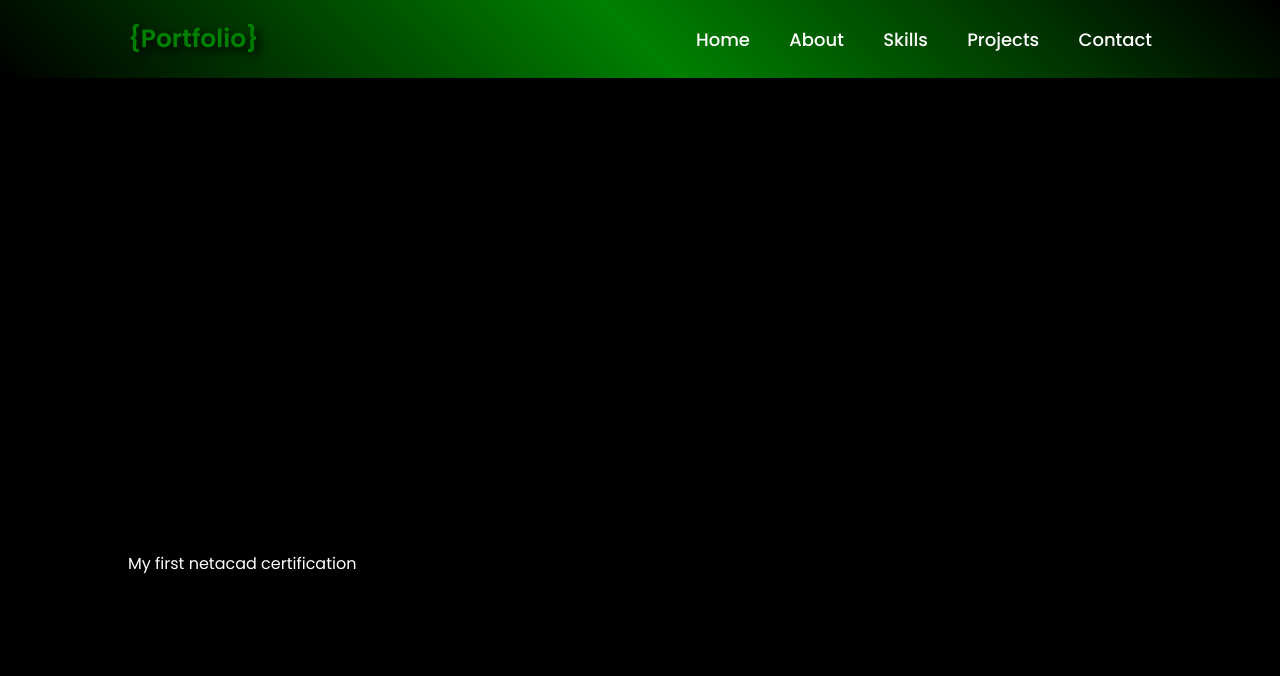
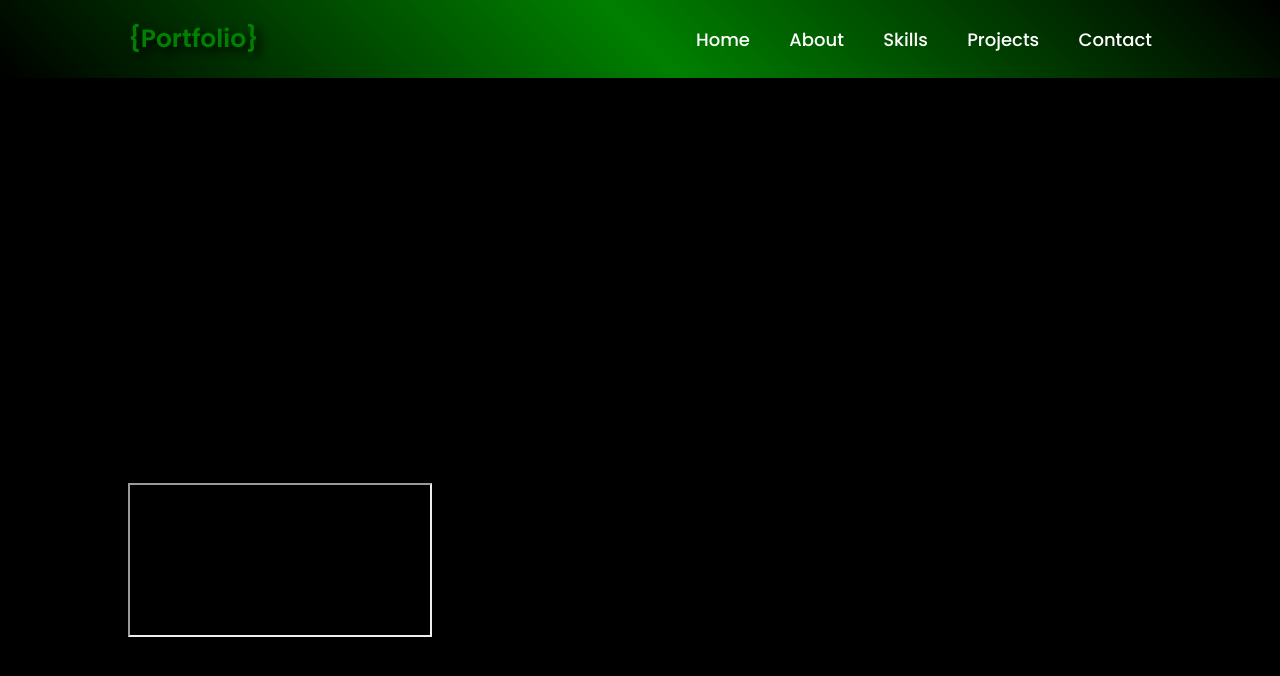
Before and after one commit to afifafifafifafifali/afifafifafifafifali_protofilo, a plain HTML site: page website/skills.html in a window 1280 px wide. Drawn offline with nearby package versions, Linux system fonts and the light colour scheme.

Commit message:
Update skills.html

```diff
--- a/website/skills.html
+++ b/website/skills.html
@@ -33,11 +33,7 @@
   <section class="about22">
       <div class="about-content-23" data-scroll data-scroll-speed="-5" >
   <!--who am i -->
- <object
-     type="application/pdf"
-     data="https://afifthescriptkiddie.netlify.app/otherfiles/Introduction_to_Cybersecurity_Badge20240120-29-ev3cqj.pdf"
-
-     ><abbr>My first netacad certification</abbr></object>
+ <iframe src="/otherfiles/Introduction_to_Cybersecurity_Badge20240120-29-ev3cqj.pdf" width="100%"><abbr>my first netacad certification</abbr></iframe>
       </div>
   </section>
 
```
